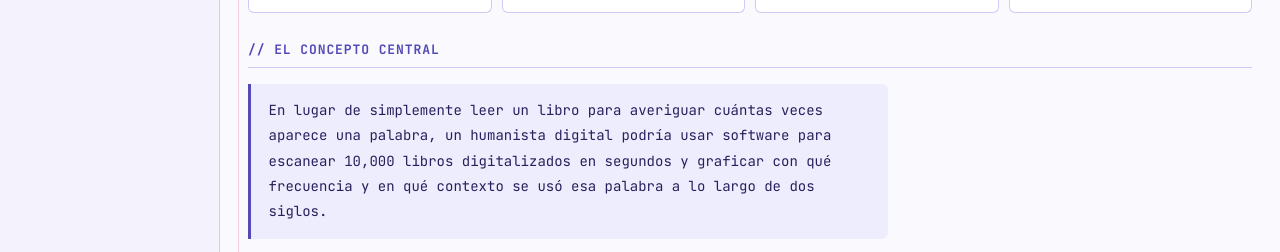
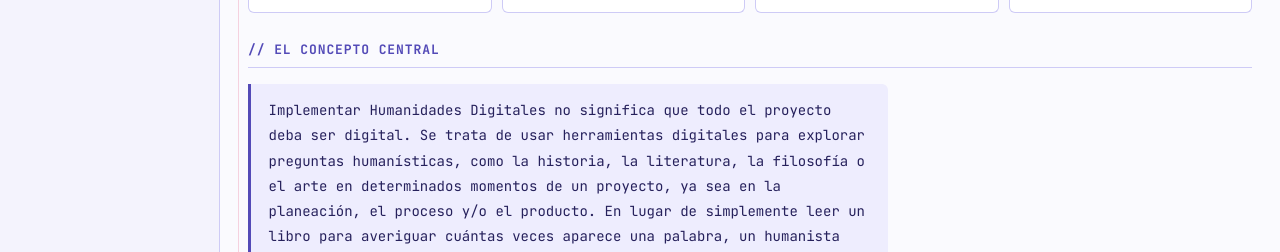
Before and after one commit to studio2104/formacion_hd_fh, a plain HTML site: page index.html in a window 1280 px wide. Shown: the part 548-800 px from the top of the page. Drawn offline with Linux system fonts and the light colour scheme.

Commit message:
Update index.html

```diff
--- a/index.html
+++ b/index.html
@@ -298,6 +298,8 @@
 
           <p class="section-title">// el concepto central</p>
           <div class="highlight-box">
+           Implementar Humanidades Digitales no significa que todo el proyecto deba ser digital.
+           Se trata de usar herramientas digitales para explorar preguntas humanísticas, como la historia, la literatura, la filosofía o el arte en determinados momentos de un proyecto, ya sea en la planeación, el proceso y/o el producto.
             En lugar de simplemente leer un libro para averiguar cuántas veces aparece una palabra,
             un humanista digital podría usar software para escanear 10,000 libros digitalizados en
             segundos y graficar con qué frecuencia y en qué contexto se usó esa palabra a lo largo
```
